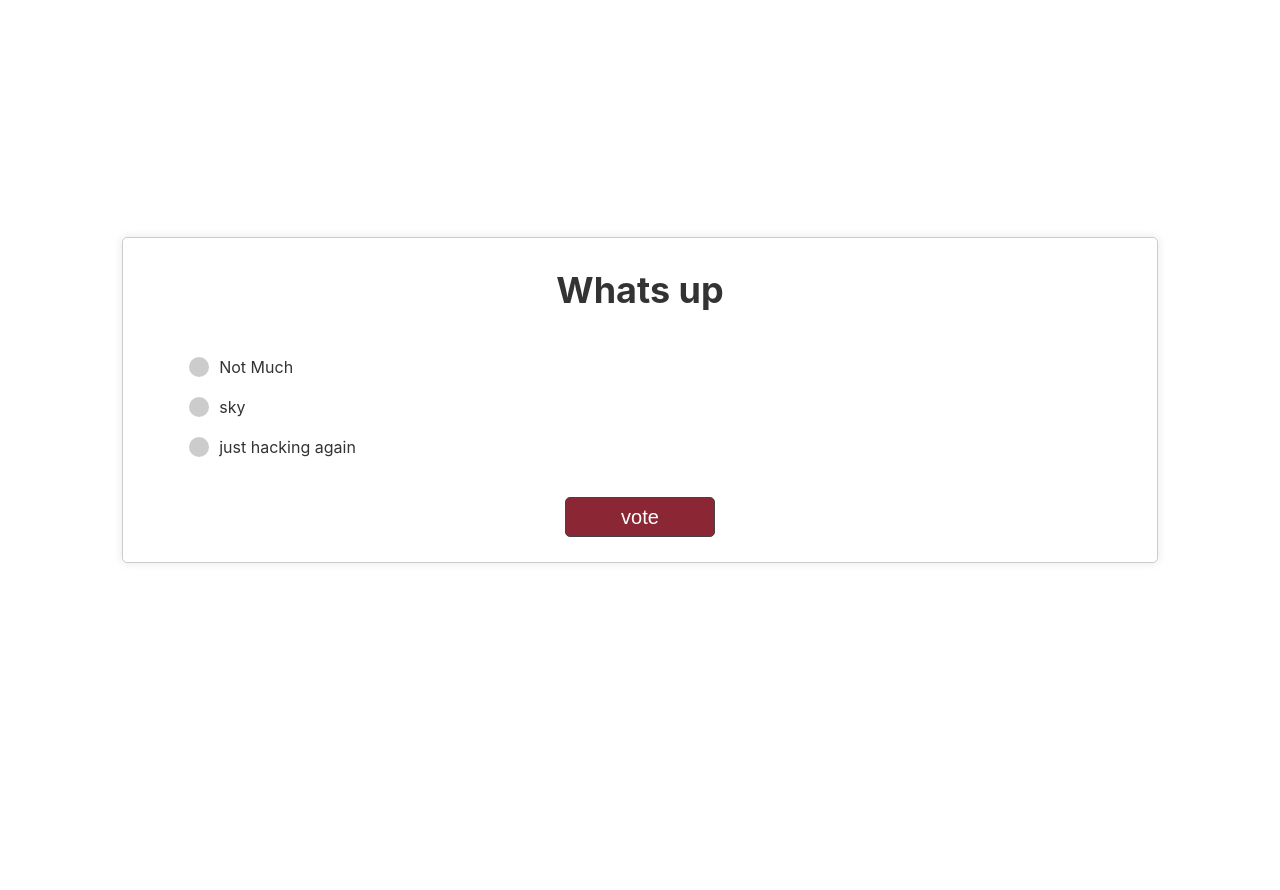
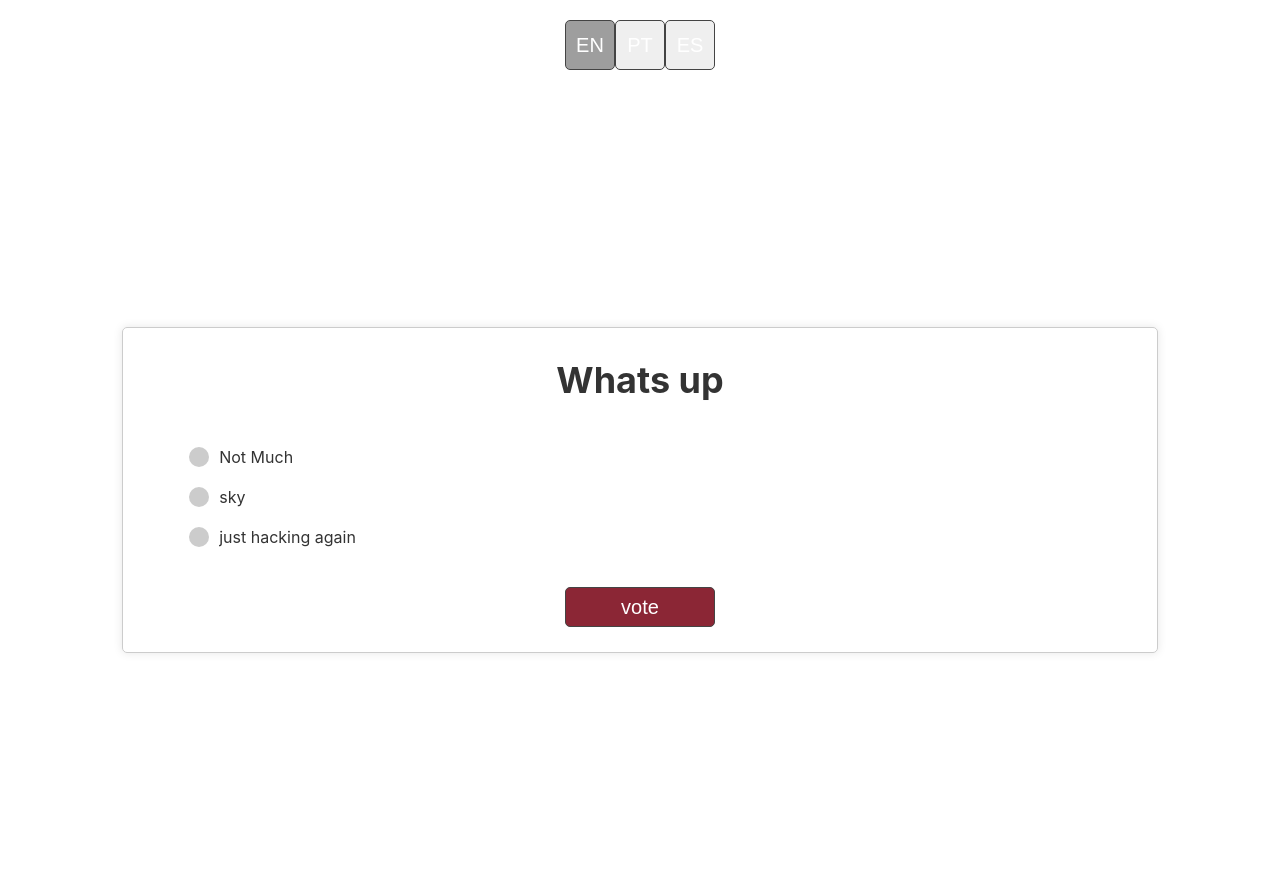
Before and after one commit to Andy2020code/poll_sys, a Django app: page /polls/1/ in a window 1280 px wide. Before the commit the page ends 563 px from the top, so only its background shows below. Run offline with Django 5.2, Linux system fonts and the light colour scheme; data comes from the database, SQL or seed files in the repository; grey boxes are pictures that could not be loaded.

Commit message:
language support

````diff
--- a/mysite/polls/static/polls/detail.css
+++ b/mysite/polls/static/polls/detail.css
@@ -1,6 +1,40 @@
 *{
     margin: 0;
     padding: 0;
+}
+
+.language_switcher_layout{
+    width: 100%;
+    height: auto;
+    display: flex;
+    justify-content: center;
+    align-items: center;
+    margin: 20px 0px;
+}
+
+.switcher-body{
+    width: 50%;
+    height: auto;
+    display: flex;
+    align-items: center;
+    justify-content: center;
+}
+
+.switcher-body button{
+    width: 50px;
+    height: 50px;
+    border: 1px solid #444;
+    border-radius: 5px;
+    color: #fff;
+    font-size: 20px;
+}
+
+.EN{
+    background-image: url(../static/IMG/brazil-flag.png);
+}
+
+.switcher-body button:hover{
+    cursor: pointer;
 }
 
 .div-01-layout {
--- a/mysite/polls/templates/polls/detail.html
+++ b/mysite/polls/templates/polls/detail.html
@@ -8,6 +8,14 @@
     <title>Document</title>
 </head>
 <body>
+
+    <div class="language_switcher_layout">
+        <div class="switcher-body">
+            <a href="#" language="english"><button class="EN">EN</button></a>
+            <a href="#" language="portuguese"><button class="PT">PT</button></a>
+            <a href="#" language="spanish"><button class="ES">ES</button></a>
+        </div>
+    </div>
 
     <form action="{% url 'polls:vote' question.id %}" method="post">
         {% csrf_token %}
--- a/mysite/polls/templates/polls/index.html
+++ b/mysite/polls/templates/polls/index.html
@@ -7,4 +7,3 @@
 {% else %}
     <p>No polls are available.</p>
 {% endif %}
-```
````
